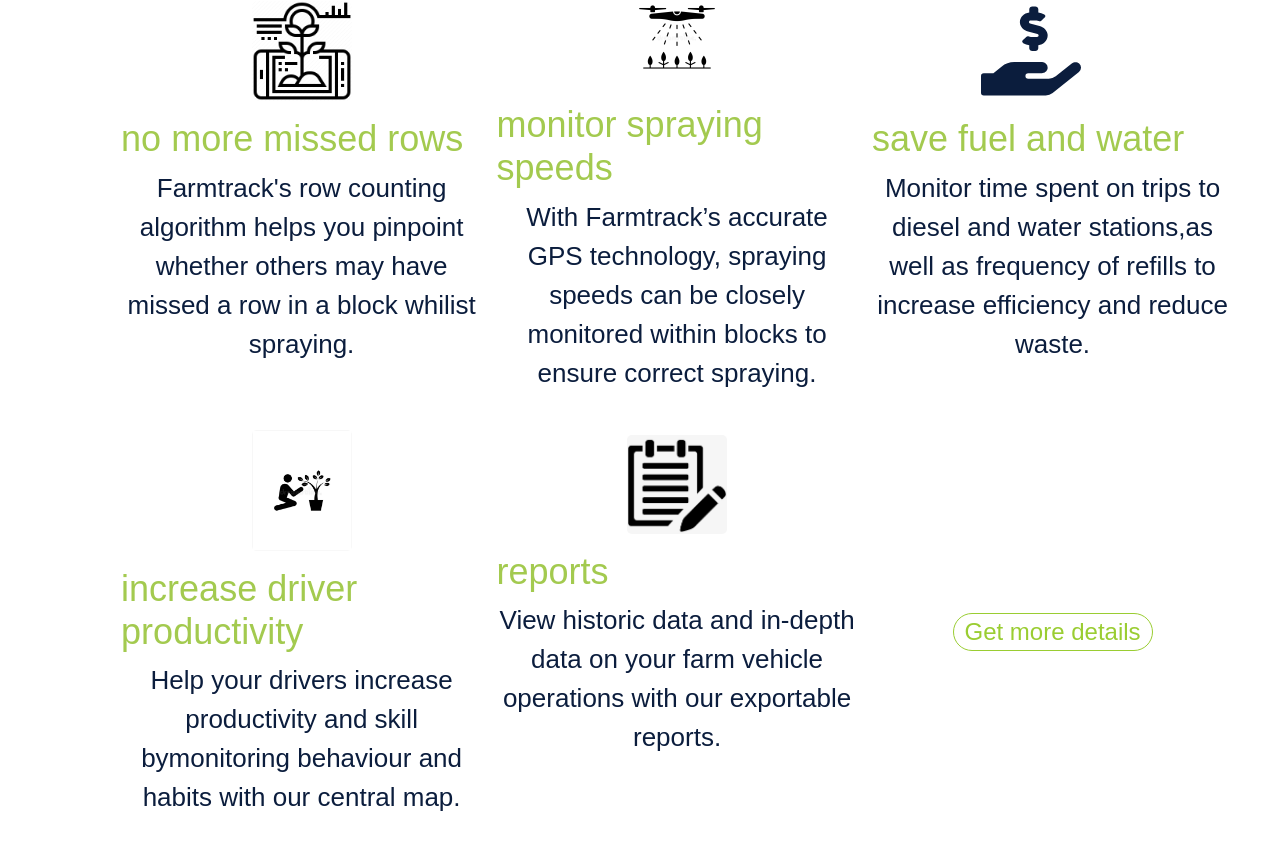
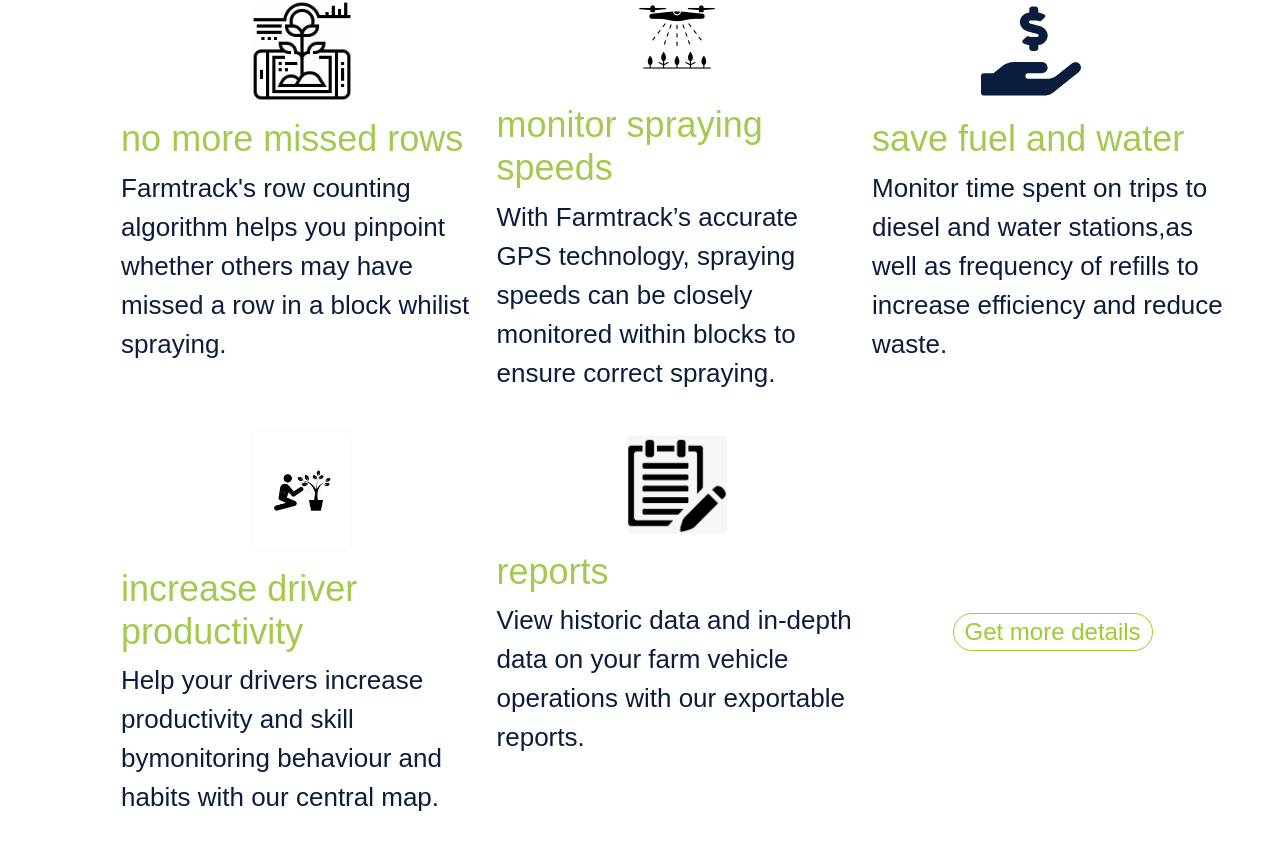
Before and after one commit to kinginthenorthcodez/farmtrack, a React (Create React App) app: page / in a window 1280 px wide. Shown: the part 1912-2758 px from the top of the page. Built offline with nearby package versions, Linux system fonts and the light colour scheme.

Commit message:
Update form

```diff
--- a/src/App.css
+++ b/src/App.css
@@ -384,7 +384,7 @@
 }
 
 .app-features .feature-details .card-text {
-  text-align: center;
+  text-align: left;
   font-size: 26px;
   font-family: Arial, Helvetica, sans-serif;
   letter-spacing: 0px;
@@ -998,18 +998,20 @@
 
   /* footer section*/
   .app-footer .info form {
-    width: 700px;
+    width: 550px;
     max-width: 800px;
+    margin: 5% auto;
   }
 
   .app-footer .info form .form-control {
     width: 100%;
+    max-width: 700px;
   }
 
   .app-footer .socials {
     display: flex;
     flex-direction: row;
-    width: 700px;
+    width: 550px;
     max-width: 800px;
     justify-content: center;
     gap: 25%;
```
